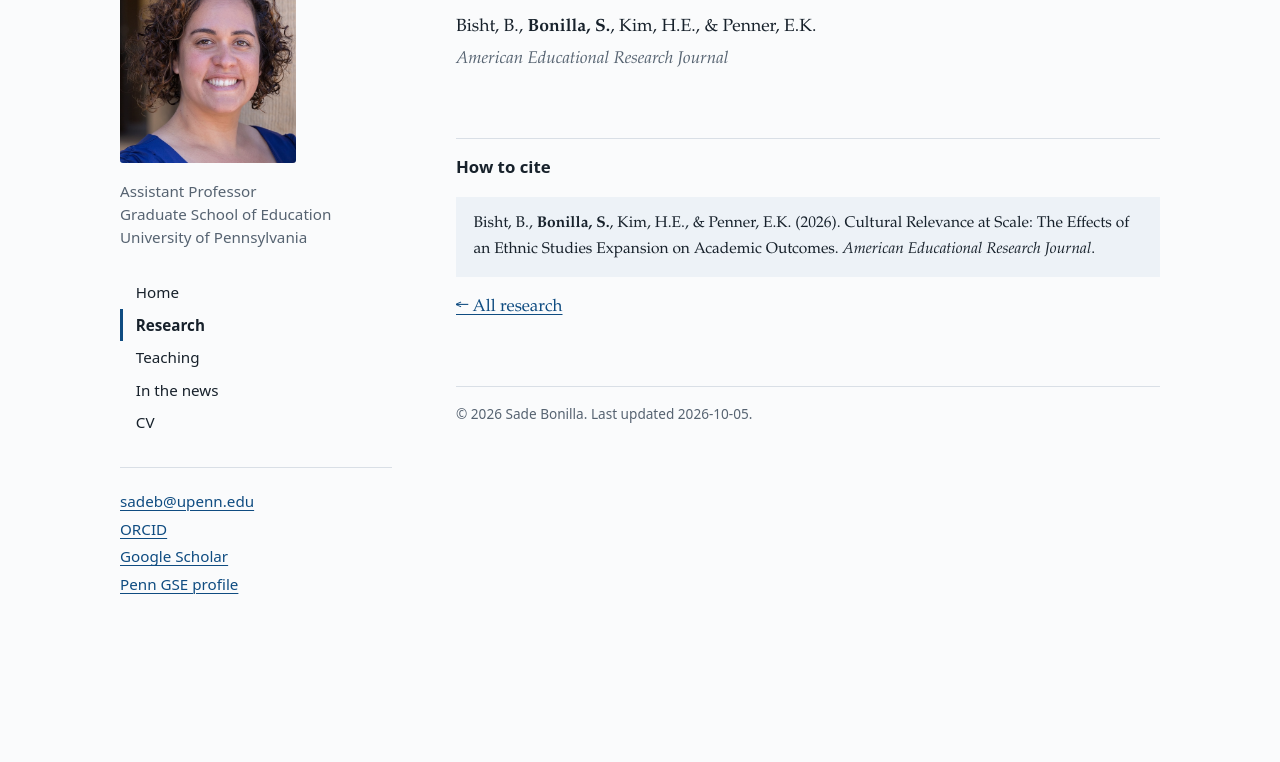
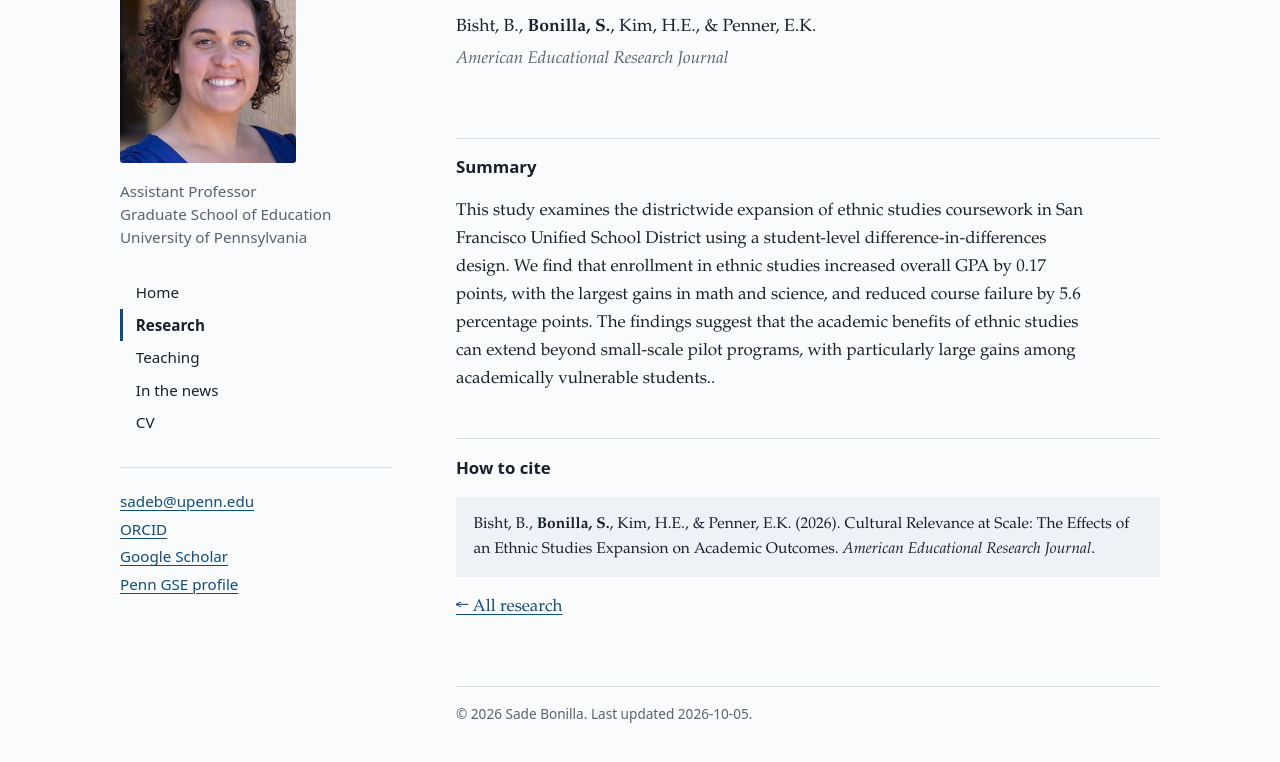
Before and after one commit to sade-bonilla/sade-bonilla.github.io, a plain HTML site: page papers/ethnic-studies-expansion-aerj.html in a window 1280 px wide. Shown: the part 156-918 px from the top of the page. Before the commit the page ends 800 px from the top, so only its background shows below. Drawn offline with Linux system fonts and the light colour scheme.

Commit message:
Update ethnic-studies-expansion-aerj.html

```diff
--- a/papers/ethnic-studies-expansion-aerj.html
+++ b/papers/ethnic-studies-expansion-aerj.html
@@ -38,6 +38,11 @@
 <p class="venue"><em>American Educational Research Journal</em></p>
 <p class="actions"></p>
 
+<h2>Summary</h2>
+<p class="abstract"> This study examines the districtwide expansion of ethnic studies coursework in San Francisco Unified School District using a student-level difference-in-differences design. We find that enrollment in ethnic studies increased overall GPA by 0.17 points, with the largest gains in math and science, and reduced course failure by 5.6 percentage points. The findings suggest that the academic benefits of ethnic studies can extend beyond small-scale pilot programs, with particularly large gains among academically vulnerable students..</p>
+
+
+
 <h2>How to cite</h2>
 <p class="cite">Bisht, B., <strong>Bonilla, S.</strong>, Kim, H.E., &amp; Penner, E.K. (2026). Cultural Relevance at Scale: The Effects of an Ethnic Studies Expansion on Academic Outcomes. <em>American Educational Research Journal</em>.</p>
 <p><a href="../research.html">&larr; All research</a></p>
```
